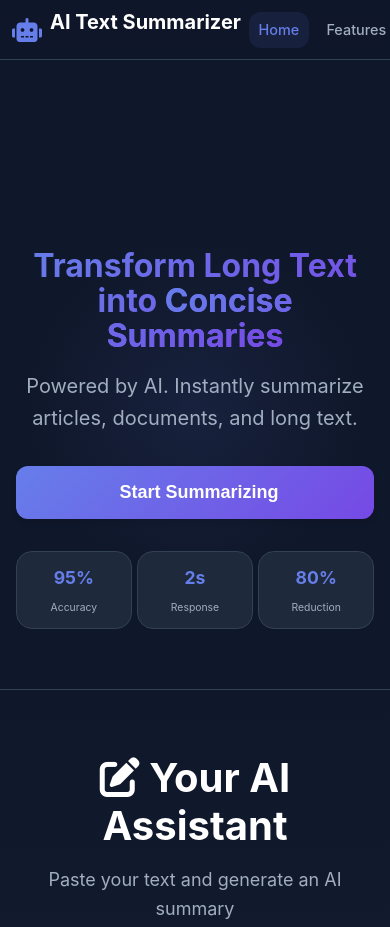
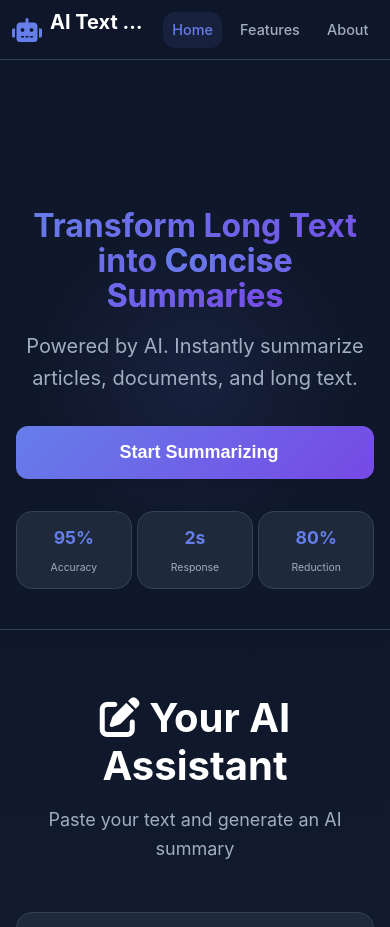
Before and after one commit to Krish1908/Text_Summarizer, a plain HTML site: page index.html in a window 390 px wide. Shown: the top 927 px of the page. Drawn offline with Linux system fonts and the light colour scheme; files that its build step writes are made by us from their sources; files whose address does not match are found by name.

Commit message:
mobile version style.css

```diff
--- a/styles.css
+++ b/styles.css
@@ -156,8 +156,9 @@ a:hover {
     align-items: center;
     gap: 0.5rem;
     cursor: pointer;
-    flex-shrink: 0;
+    flex-shrink: 1;
     min-width: 0;
+    max-width: 55%;
 }
 
 .logo i {
@@ -211,7 +212,7 @@ a:hover {
 
 /* Hero Section */
 .hero {
-    padding: 120px 0 60px 0;
+    padding: 80px 0 40px 0;
     position: relative;
     overflow: hidden;
     width: 100%;
```
